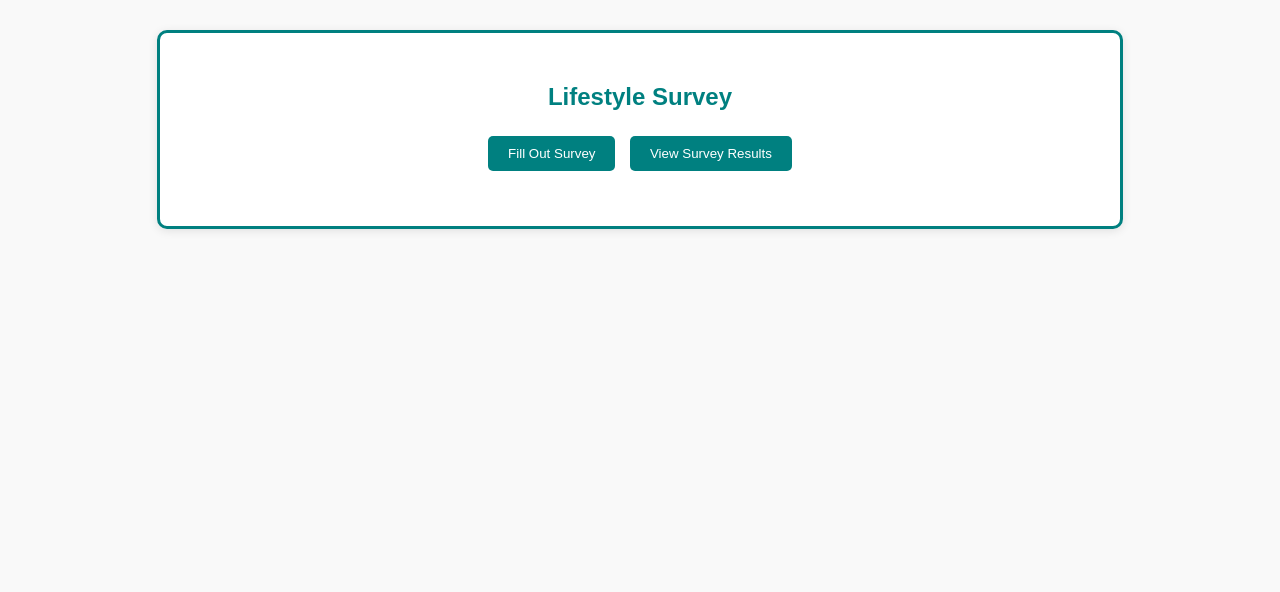
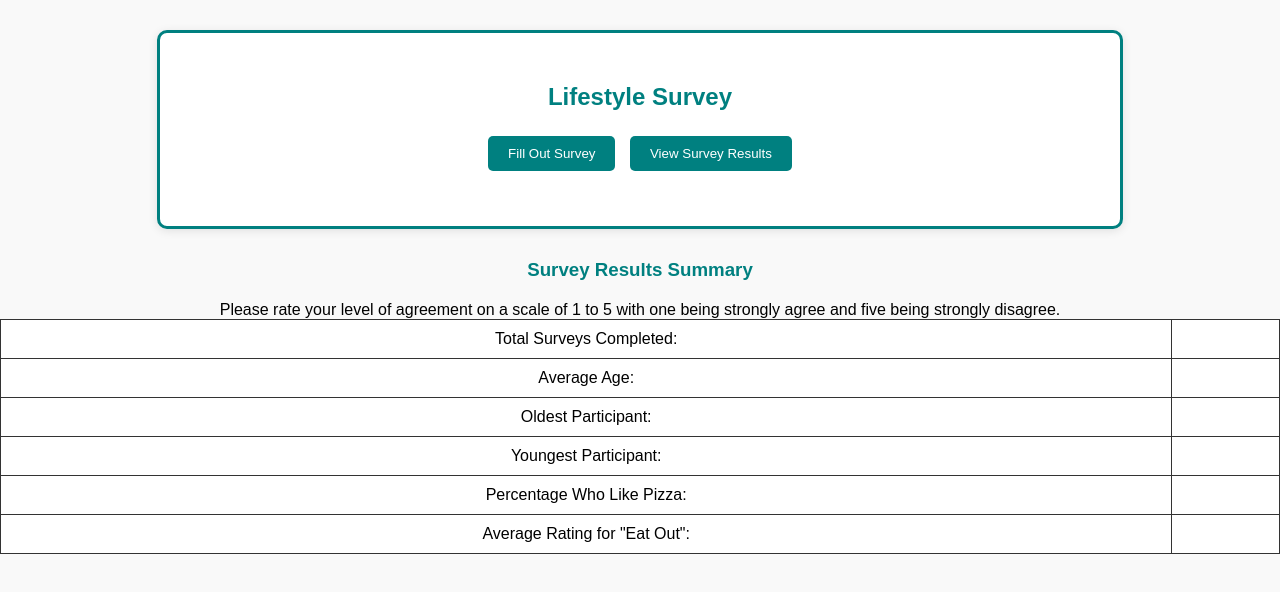
Before and after one commit to SPVNgcobo/lifestyle-survey-app, a plain HTML site: page index.html in a window 1280 px wide. Both pictures are taken after a click on the button "View Survey Results". Drawn offline with Linux system fonts and the light colour scheme; no server answers.

Commit message:
Update index.html

```diff
--- a/index.html
+++ b/index.html
@@ -84,8 +84,22 @@
       </div>
       <div class="form-group"><button onclick="submitSurvey()">Submit</button></div>
     </div>
-    </div>
   </div>
+  <div id="resultsScreen" style="display: none;">
+  <h3>Survey Results Summary</h3>
+  <table>
+    <caption>Please rate your level of agreement on a scale of 1 to 5 with one being strongly agree and five being strongly disagree.</caption>
+    <tbody>
+      <tr><td>Total Surveys Completed:</td><td id="totalSurveys"></td></tr>
+      <tr><td>Average Age:</td><td id="averageAge"></td></tr>
+      <tr><td>Oldest Participant:</td><td id="oldestAge"></td></tr>
+      <tr><td>Youngest Participant:</td><td id="youngestAge"></td></tr>
+      <tr><td>Percentage Who Like Pizza:</td><td id="pizzaPercentage"></td></tr>
+      <tr><td>Average Rating for "Eat Out":</td><td id="eatOutAvg"></td></tr>
+    </tbody>
+  </table>
+  </div>
+</div>
   <script src="script.js"></script>
 </body>
 </html>
```
